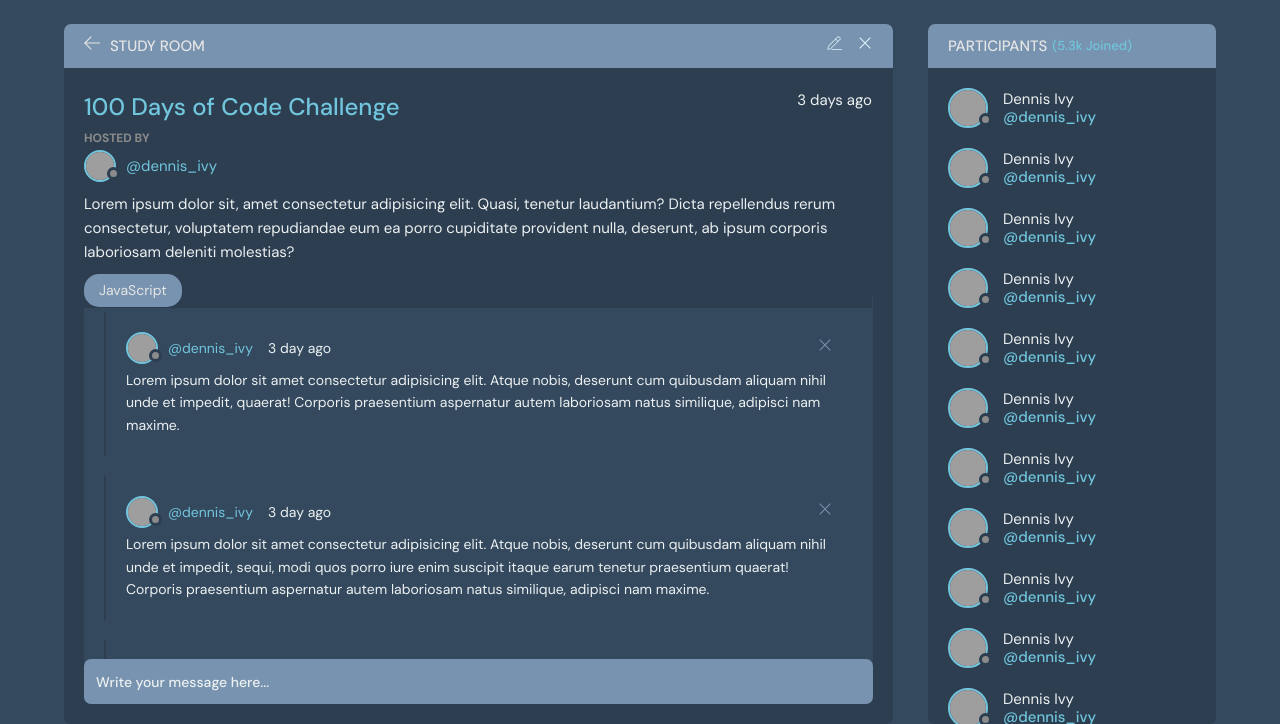
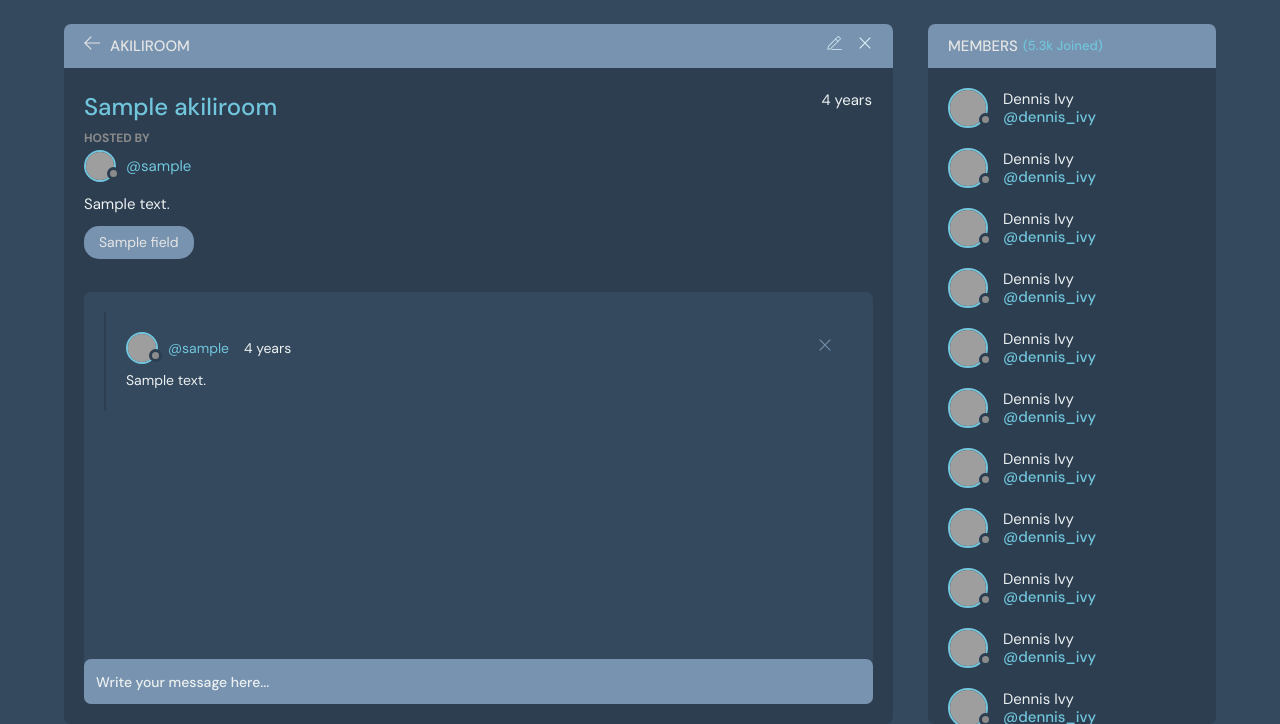
Before and after one commit to nokekip/Akilihub, a Django app: template base/templates/base/room.html in a window 1280 px wide. Shown: the part 95-819 px from the top of the page. Run offline with Django 5.2, Linux system fonts and the light colour scheme; tables that the repository leaves empty hold one stand-in row (values such as "Sample post"); the template is opened without the code that fills it: values that come from a table or form of the project are taken from there, most other values are stand-ins (such as "Sample title", 1, 10 or a date in 2020); grey boxes are pictures that could not be loaded.

Commit message:
updated room page to display the content of the room

```diff
--- a/base/templates/base/index.html
+++ b/base/templates/base/index.html
@@ -157,7 +157,7 @@
               </div>
             </div>
             <div class="roomListRoom__content">
-              <a href="room.html">{{room.name}}</a>
+              <a href="{% url 'room' room.id %}">{{room.name}}</a>
               <p>
                 {{room.description}}
               </p>
--- a/base/templates/base/room.html
+++ b/base/templates/base/room.html
@@ -1,11 +1,12 @@
 <!DOCTYPE html>
+{% load static %}
 <html lang="en">
   <head>
     <meta charset="UTF-8" />
     <meta http-equiv="X-UA-Compatible" content="IE=edge" />
     <meta name="viewport" content="width=device-width, initial-scale=1.0" />
     <link rel="shortcut icon" href="assets/favicon.ico" type="image/x-icon" />
-    <link rel="stylesheet" href="style.css" />
+    <link rel="stylesheet" href="{% static 'styles/style.css' %}" />
     <title>AkiliHub - Find study partners around the world!</title>
   </head>
 
@@ -54,7 +55,7 @@
         <div class="room">
           <div class="room__top">
             <div class="room__topLeft">
-              <a href="index.html">
+              <a href="{% url 'home' %}">
                 <svg version="1.1" xmlns="http://www.w3.org/2000/svg" width="32" height="32" viewBox="0 0 32 32">
                   <title>arrow-left</title>
                   <path
@@ -62,7 +63,7 @@
                   ></path>
                 </svg>
               </a>
-              <h3>Study Room</h3>
+              <h3>AkiliRoom</h3>
             </div>
 
             <div class="room__topRight">
@@ -121,8 +122,8 @@
           <div class="room__box scroll">
             <div class="room__header scroll">
               <div class="room__info">
-                <h3>100 Days of Code Challenge</h3>
-                <span>3 days ago</span>
+                <h3>{{room.name}}</h3>
+                <span>{{room.created_at | timesince}}</span>
               </div>
               <div class="room__hosted">
                 <p>Hosted By</p>
@@ -130,18 +131,17 @@
                   <div class="avatar avatar--small">
                     <img src="https://randomuser.me/api/portraits/men/37.jpg" />
                   </div>
-                  <span>@dennis_ivy</span>
+                  <span>@{{room.owner.username}}</span>
                 </a>
               </div>
               <div class="room__details">
-                Lorem ipsum dolor sit, amet consectetur adipisicing elit. Quasi, tenetur laudantium? Dicta repellendus
-                rerum consectetur, voluptatem repudiandae eum ea porro cupiditate provident nulla, deserunt, ab ipsum
-                corporis laboriosam deleniti molestias?
+                {{room.description}}
               </div>
-              <span class="room__topics">JavaScript</span>
+              <span class="room__topics">{{room.field}}</span>
             </div>
             <div class="room__conversation">
               <div class="threads scroll">
+                {% for message in threads %}
                 <div class="thread">
                   <div class="thread__top">
                     <div class="thread__author">
@@ -149,9 +149,9 @@
                         <div class="avatar avatar--small">
                           <img src="https://randomuser.me/api/portraits/men/37.jpg" />
                         </div>
-                        <span>@dennis_ivy</span>
+                        <span>@{{message.user.username}}</span>
                       </a>
-                      <span class="thread__date">3 day ago</span>
+                      <span class="thread__date">{{message.created_at| timesince}}</span>
                     </div>
                     <div class="thread__delete">
                       <svg version="1.1" xmlns="http://www.w3.org/2000/svg" width="32" height="32" viewBox="0 0 32 32">
@@ -163,88 +163,10 @@
                     </div>
                   </div>
                   <div class="thread__details">
-                    Lorem ipsum dolor sit amet consectetur adipisicing elit. Atque nobis, deserunt cum quibusdam aliquam
-                    nihil unde et impedit, quaerat! Corporis praesentium aspernatur autem laboriosam natus similique,
-                    adipisci nam maxime.
+                    {{message.text}}
                   </div>
                 </div>
-                <div class="thread">
-                  <div class="thread__top">
-                    <div class="thread__author">
-                      <a href="#" class="thread__authorInfo">
-                        <div class="avatar avatar--small">
-                          <img src="https://randomuser.me/api/portraits/men/37.jpg" />
-                        </div>
-                        <span>@dennis_ivy</span>
-                      </a>
-                      <span class="thread__date">3 day ago</span>
-                    </div>
-                    <div class="thread__delete">
-                      <svg version="1.1" xmlns="http://www.w3.org/2000/svg" width="32" height="32" viewBox="0 0 32 32">
-                        <title>remove</title>
-                        <path
-                          d="M27.314 6.019l-1.333-1.333-9.98 9.981-9.981-9.981-1.333 1.333 9.981 9.981-9.981 9.98 1.333 1.333 9.981-9.98 9.98 9.98 1.333-1.333-9.98-9.98 9.98-9.981z"
-                        ></path>
-                      </svg>
-                    </div>
-                  </div>
-                  <div class="thread__details">
-                    Lorem ipsum dolor sit amet consectetur adipisicing elit. Atque nobis, deserunt cum quibusdam aliquam
-                    nihil unde et impedit, sequi, modi quos porro iure enim suscipit itaque earum tenetur praesentium
-                    quaerat! Corporis praesentium aspernatur autem laboriosam natus similique, adipisci nam maxime.
-                  </div>
-                </div>
-                <div class="thread">
-                  <div class="thread__top">
-                    <div class="thread__author">
-                      <a href="#" class="thread__authorInfo">
-                        <div class="avatar avatar--small">
-                          <img src="https://randomuser.me/api/portraits/men/37.jpg" />
-                        </div>
-                        <span>@dennis_ivy</span>
-                      </a>
-                      <span class="thread__date">3 day ago</span>
-                    </div>
-                    <div class="thread__delete">
-                      <svg version="1.1" xmlns="http://www.w3.org/2000/svg" width="32" height="32" viewBox="0 0 32 32">
-                        <title>remove</title>
-                        <path
-                          d="M27.314 6.019l-1.333-1.333-9.98 9.981-9.981-9.981-1.333 1.333 9.981 9.981-9.981 9.98 1.333 1.333 9.981-9.98 9.98 9.98 1.333-1.333-9.98-9.98 9.98-9.981z"
-                        ></path>
-                      </svg>
-                    </div>
-                  </div>
-                  <div class="thread__details">
-                    Lorem ipsum dolor sit amet consectetur adipisicing elit. Atque nobis, deserunt cum quibusdam aliquam
-                    nihil unde et impedit, sequi, modi quos porro iure enim suscipit itaque earum tenetur praesentium
-                    quaerat! Corporis praesentium aspernatur autem laboriosam natus similique, adipisci nam maxime.
-                  </div>
-                </div>
-                <div class="thread">
-                  <div class="thread__top">
-                    <div class="thread__author">
-                      <a href="#" class="thread__authorInfo">
-                        <div class="avatar avatar--small">
-                          <img src="https://randomuser.me/api/portraits/men/37.jpg" />
-                        </div>
-                        <span>@dennis_ivy</span>
-                      </a>
-                      <span class="thread__date">3 day ago</span>
-                    </div>
-                    <div class="thread__delete">
-                      <svg version="1.1" xmlns="http://www.w3.org/2000/svg" width="32" height="32" viewBox="0 0 32 32">
-                        <title>remove</title>
-                        <path
-                          d="M27.314 6.019l-1.333-1.333-9.98 9.981-9.981-9.981-1.333 1.333 9.981 9.981-9.981 9.98 1.333 1.333 9.981-9.98 9.98 9.98 1.333-1.333-9.98-9.98 9.98-9.981z"
-                        ></path>
-                      </svg>
-                    </div>
-                  </div>
-                  <div class="thread__details">
-                    Lorem ipsum dolor sit amet consectetur adipisicing elit. Atque nobis, deserunt cum quibusdam aliquam
-                    nihil unde et impedit, sequi, modi quos porro iure enim suscipit itaque earum tenetur praesentium.
-                  </div>
-                </div>
+                {% endfor %}
               </div>
             </div>
           </div>
@@ -256,7 +178,7 @@
 
         <!--   Start -->
         <div class="participants">
-          <h3 class="participants__top">Participants <span>(5.3k Joined)</span></h3>
+          <h3 class="participants__top">Members <span>(5.3k Joined)</span></h3>
           <div class="participants__list scroll">
             <a href="profile.html" class="participant">
               <div class="avatar avatar--medium">
--- a/base/urls.py
+++ b/base/urls.py
@@ -6,4 +6,5 @@ urlpatterns = [
     path('login/', views.loginUser, name='login'),
     path('logout/', views.logoutUser, name='logout'),
     path('', views.index, name='home'),
+    path('room/<str:pk>/', views.room, name='room'),
 ]
```
Also changed, not shown: base/views.py (+7 -0 lines).
